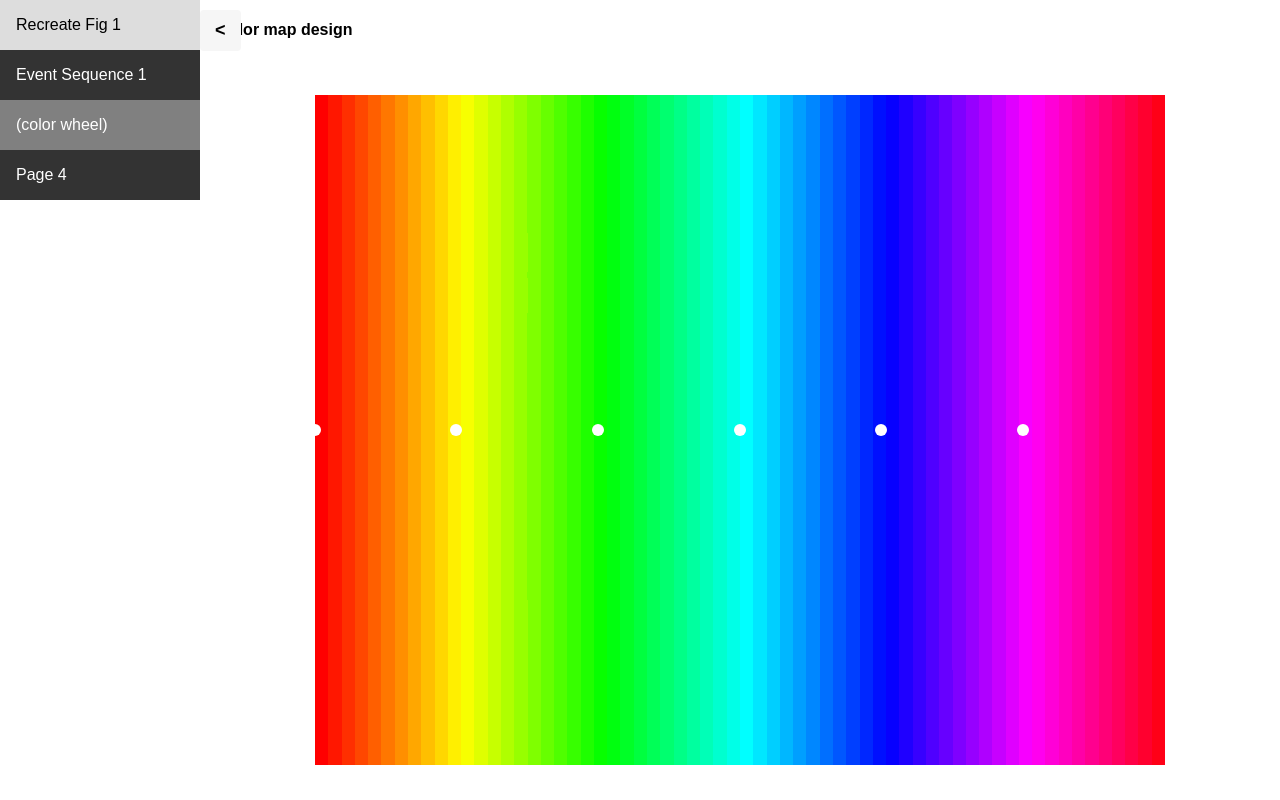
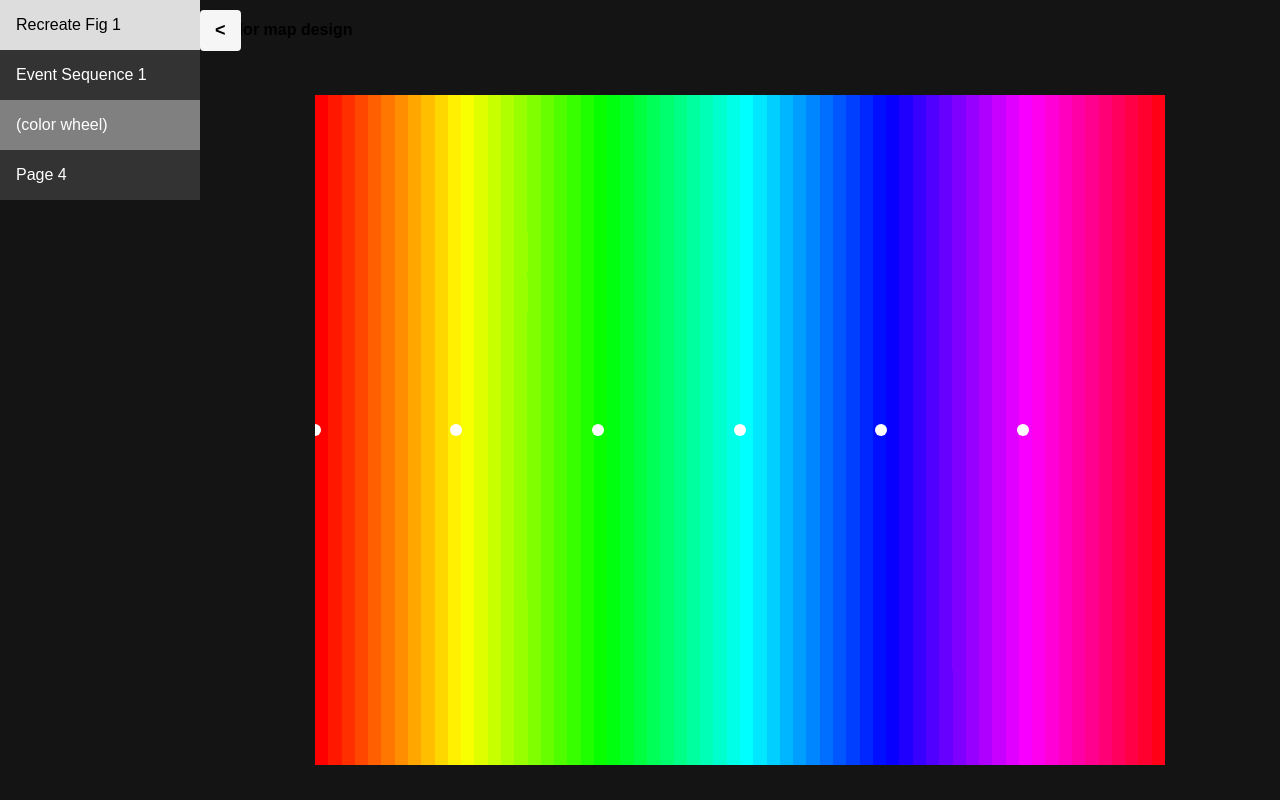
Before and after one commit to kwsrepository/SpendingModeVis-Visualizing-Spending-Patterns-In-Bank-Transactions, a Vue app: page /page3 in a window 1280 px wide. Built offline with nearby package versions, Linux system fonts and the light colour scheme.

Commit message:
默认黑暗模式，字符串映射改为单字符，相似序列list中排除原序列

```diff
--- a/src/assets/global.css
+++ b/src/assets/global.css
@@ -77,11 +77,11 @@ svg {
 }
 
 :root {
-    --text-color: #606266;
-    --bg-color: #ffffff;
-    --scrollbar-color: #CDCDCD;
-    --scrollbar-hover-color: #C7C9CC;
-    --month-header-color: #F5F7FA;
+    --text-color: #CFD3DC;
+    --bg-color: #141414;
+    --scrollbar-color: #A3A6AD;
+    --scrollbar-hover-color: #E5EAF3;
+    --month-header-color: #555555;
 }
 
 .text-style, .similar-sequences, .tree-node-text, .year-label  {
--- a/src/components/topSimilarList.vue
+++ b/src/components/topSimilarList.vue
@@ -25,9 +25,9 @@ export default {
   methods: {
     renderSequence(sequence) {
       let result = '';
-      for (let i = 0; i < sequence.length; i += 2) {
-        const pair = sequence.substr(i, 2);
-        const color = colorMappingNew[pair] || 'transparent';
+      for (let i = 0; i < sequence.length; i++) {
+        const char = sequence[i];
+        const color = colorMappingNew[char] || 'transparent';
         result += `<span style="display: inline-block; width: 15px; height: 18px; background-color: ${color}; margin-right: .1px;"></span>`;
       }
       return result;
--- a/src/services/StringMapping.js
+++ b/src/services/StringMapping.js
@@ -1,39 +1,39 @@
-export const categoryMapping = {
-  'Daily expenses and consumption': 'A',
-  'Financial management and transfers': 'B',
-  'Housing and facilities': 'C',
-  'Income and investments': 'D',
-  'Insurance and Health': 'E',
-  'Other miscellaneous': 'F'
-};
+// export const categoryMapping = {
+//   'Daily expenses and consumption': '5',
+//   'Financial management and transfers': '6',
+//   'Housing and facilities': '7',
+//   'Income and investments': '8',
+//   'Insurance and Health': '9',
+//   'Other miscellaneous': '0'
+// };
 
 export const subCategoryMapping = {
-  'Groceries': '1',
-  'Entertainment': '2',
-  'Amazon': '3',
-  'Dine Out': '4',
-  'Travel': '5',
-  'Fitness': '6',
-  'Food Shopping': '7',
-  'Clothes': '8',
-  'Savings': '1',
-  'Bills': '2',
-  'Cash': '3',
-  'Account transfer': '4',
-  'Home Improvement': '1',
-  'Hotels': '2',
-  'Services/Home Improvement': '3',
-  'Mortgage': '4',
-  'Rent': '5',
-  'Investment': '1',
-  'Supplementary Income': '2',
-  'Travel Reimbursement': '3',
-  'Safety Deposit Return': '4',
-  'Interest': '5',
-  'Paycheck': '6',
-  'Purchase of uk.eg.org': '7',
-  'Insurance': '1',
-  'Health': '2',
+  'Groceries': 'A',
+  'Entertainment': 'B',
+  'Amazon': 'C',
+  'Dine Out': 'D',
+  'Travel': 'E',
+  'Fitness': 'F',
+  'Food Shopping': 'G',
+  'Clothes': 'H',
+  'Savings': 'I',
+  'Bills': 'J',
+  'Cash': 'K',
+  'Account transfer': 'L',
+  'Home Improvement': 'M',
+  'Hotels': 'N',
+  'Services/Home Improvement': 'O',
+  'Mortgage': 'P',
+  'Rent': 'Q',
+  'Investment': 'R',
+  'Supplementary Income': 'S',
+  'Travel Reimbursement': 'T',
+  'Safety Deposit Return': 'U',
+  'Interest': 'V',
+  'Paycheck': 'W',
+  'Purchase of uk.eg.org': 'X',
+  'Insurance': 'Y',
+  'Health': 'Z',
   'Others': '1',
   'Null': '2',
   'Services': '3',
--- a/src/services/colorMapping.js
+++ b/src/services/colorMapping.js
@@ -1,78 +1,120 @@
+//Daily expenses and consumption
+const color1 = "#FFF3C9";
+const color2 = "#FEE895";
+const color3 = "#FFDE5D";
+const color4 = "#FFD601";
+const color5 = "#D4B004";
+const color6 = "#A98C00";
+const color7 = "#957D01";
+const color8 = "#F3F6CB";
+
+//Financial management and transfers
+const color9 = "#C5E4D4";
+const color10 = "#91D2B2";
+const color11 = "#59BE92";
+const color12 = "#07B173";
+
+//Housing and facilities
+const color13 = "#BEC4E3";
+const color14 = "#8A9ACE";
+const color15 = "#5576BC";
+const color16 = "#0F5CAC";
+const color17 = "#114B94";
+
+//Income and investments
+const color18 = "#FDCDBF";
+const color19 = "#F9A688";
+const color20 = "#F47C5A";
+const color21 = "#F14D31";
+const color22= "#C74029";
+const color23 = "#9F3118";
+const color24 = "#902711";
+
+//Insurance and Health
+const color25 = "#CEBFDE";
+const color26 = "#AE89BF";
+
+//Other miscellaneous
+const color27 = "#FEDCBC";
+const color28 = "#FDC38C";
+const color29 = "#F9A757";
+const color30 = "#F69520";
+
 //24色轮(红/紫交换)
 export const colorMap = {
-  //Daily expenses and consumption: #FF0000
-  "Groceries": "#FFF3C9",
-  "Entertainment": "#FEE895",
-  "Amazon": "#FFDE5D",
-  "Dine Out": "#FFD601",
-  "Travel": "#D4B004",
-  "Fitness": "#A98C00",
-  "Food Shopping": "#957D01",
-  "Clothes": "#F3F6CB",
-  //Financial management and transfers: #FFEF00
-  "Savings": "#C5E4D4",
-  "Bills": "#91D2B2",
-  "Cash": "#59BE92",
-  "Account transfer": "#07B173",
-  //Housing and facilities: #07FF00
-  "Home Improvement": "#BEC4E3",
-  "Hotels": "#8A9ACE",
-  "Services/Home Improvement": "#5576BC",
-  "Mortgage": "#0F5CAC",
-  "Rent": "#114B94",
-  //Income and investments: #00FFFF
-  "Investment": "#FDCDBF",
-  "Supplementary Income": "#F9A688",
-  "Travel Reimbursement": "#F47C5A",
-  "Safety Deposit Return": "#F14D31",
-  "Interest": "#C74029",
-  "Paycheck": "#9F3118",
-  "Purchase of uk.eg.org": "#902711",
-  //Insurance and Health: #000FFF
-  "Insurance": "#CEBFDE",
-  "Health": "#AE89BF",
-  //Other miscellaneous: #F700FF
-  "Others": "#FEDCBC",
-  "Null": "#FDC38C",
-  "Services": "#F9A757",
-  "Other Shopping": "#F69520",
+  //Daily expenses and consumption
+  "Groceries": color1,
+  "Entertainment": color2,
+  "Amazon": color3,
+  "Dine Out": color4,
+  "Travel": color5,
+  "Fitness": color6,
+  "Food Shopping": color7,
+  "Clothes": color8,
+  //Financial management and transfers
+  "Savings": color9,
+  "Bills": color10,
+  "Cash": color11,
+  "Account transfer": color12,
+  //Housing and facilities
+  "Home Improvement": color13,
+  "Hotels": color14,
+  "Services/Home Improvement": color15,
+  "Mortgage": color16,
+  "Rent": color17,
+  //Income and investments
+  "Investment": color18,
+  "Supplementary Income": color19,
+  "Travel Reimbursement": color20,
+  "Safety Deposit Return": color21,
+  "Interest": color22,
+  "Paycheck": color23,
+  "Purchase of uk.eg.org": color24,
+  //Insurance and Health
+  "Insurance": color25,
+  "Health": color26,
+  //Other miscellaneous
+  "Others": color27,
+  "Null": color28,
+  "Services": color29,
+  "Other Shopping": color30,
 };
 
 export const colorMappingNew = {
   //Daily expenses and consumption
-  "A1": "#FFF3C9",
-  "A2": "#FEE895",
-  "A3": "#FFDE5D",
-  "A4": "#FFD601",
-  "A5": "#D4B004",
-  "A6": "#A98C00",
-  "A7": "#957D01",
-  "A8": "#F3F6CB",
+  "A": color1,
+  "B": color2,
+  "C": color3,
+  "D": color4,
+  "E": color5,
+  "F": color6,
+  "G": color7,
+  "H": color8,
   //Financial management and transfers
-  "B1": "#C5E4D4",
-  "B2": "#91D2B2",
-  "B3": "#59BE92",
-  "B4": "#07B173",
+  "I": color9,
+  "J": color10,
+  "K": color11,
+  "L": color12,
   //Housing and facilities
-  "C1": "#BEC4E3",
-  "C2": "#8A9ACE",
-  "C3": "#5576BC",
-  "C4": "#0F5CAC",
-  "C5": "#114B94",
+  "M": color13,
+  "N": color14,
+  "O": color15,
+  "P": color16,
+  "Q": color17,
   //Income and investments
-  "D1": "#FDCDBF",
-  "D2": "#F9A688",
-  "D3": "#F47C5A",
-  "D4": "#F14D31",
-  "D5": "#C74029",
-  "D6": "#9F3118",
-  "D7": "#902711",
+  "R": color18,
+  "S": color19,
+  "T": color20,
+  "U": color21,
+  "V": color22,
+  "W": color23,
+  "X": color24,
   //Insurance and Health
-  "E1": "#CEBFDE",
-  "E2": "#AE89BF",
+  "Y": color25,
+  "Z": color26,
   //Other miscellaneous
-  "F1": "#FEDCBC",
-  "F2": "#FDC38C",
-  "F3": "#F9A757",
-  "F4": "#F69520",
+  "1": color27,
+  "2": color28,
+  "3": color29,
+  "4": color30,
 };
--- a/src/services/sequenceSimilarity.js
+++ b/src/services/sequenceSimilarity.js
@@ -146,17 +146,23 @@ function calculateSimilarity(sequence1, sequence2, algorithm) {
     throw new Error(`Unknown algorithm: ${algorithm}`);
   }
 
-  const maxLength = Math.max(sequence1.length, sequence2.length);
-  return (1 - distance / maxLength) * 100;
+  // const maxLength = Math.max(sequence1.length, sequence2.length);
+  // return (1 - distance / maxLength) * 100;
+  const length = sequence1.length;
+  // console.log('original sequence length:', length);
+  // console.log('original sequence:', sequence1);
+  return (1-distance/length)*100;
 }
 
 // 找出与指定序列最相似的十个序列
 export function findTopSimilarSequences(targetSequence, allSequences, algorithm = 'levenshtein', topN = 10) {
-  const similarities = allSequences.map(seq => ({
-    date: seq.date,
-    sequence: seq.sequence,
-    similarity: calculateSimilarity(targetSequence, seq.sequence, algorithm)
-  }));
+  const similarities = allSequences
+    .filter(seq => seq.sequence !== targetSequence) // 过滤掉自身序列
+    .map(seq => ({
+      date: seq.date,
+      sequence: seq.sequence,
+      similarity: calculateSimilarity(targetSequence, seq.sequence, algorithm)
+    }));
 
   similarities.sort((a, b) => b.similarity - a.similarity);
 
--- a/src/visualizations/eventSequence.js
+++ b/src/visualizations/eventSequence.js
@@ -1,6 +1,6 @@
 import * as d3 from 'd3';
 import { colorMap } from '@/services/colorMapping';
-import { categoryMapping, subCategoryMapping } from '@/services/StringMapping';
+import { subCategoryMapping } from '@/services/StringMapping';
 
 export function EventSequenceChart(data, worksheet, showAllDates = false, selectedCategories = new Set()) {
   //console.log("EventSequenceChart data:", data);
@@ -40,13 +40,11 @@ export function EventSequenceChart(data, worksheet, showAllDates = false, select
       }
     }
 
-    const category = d["Category"] ? d["Category"].trim() : 'Null';
     const subCategory = d["subCategory"] ? d["subCategory"].trim() : 'Null';
     const transactionNumber = d["Transaction Number"] ? d["Transaction Number"] : 0;
 
     return {
       date: formattedDate,
-      category: category,
       subCategory: subCategory,
       transactionNumber: transactionNumber
     };
@@ -125,7 +123,7 @@ export function EventSequenceChart(data, worksheet, showAllDates = false, select
       index++; // 增加 index 以确保年份文本占据整行
     }
 
-    const dayOfWeek = new Date(date).toLocaleDateString('en-US', { weekday: 'long' }).substring(0, 3);
+    const dayOfWeek = new Date(date).toLocaleDateString('en-US', { weekday: 'long' }).substring(0, 2);
 
     const g = svg.append("g")
       .attr("transform", `translate(0, ${index * dayHeight})`);
@@ -135,12 +133,14 @@ export function EventSequenceChart(data, worksheet, showAllDates = false, select
 
       transactions.sort((b, a) => a.transactionNumber - b.transactionNumber);
 
-      // 将每个交易的类别拼接成字符串
+      // 将每个交易的子类别拼接成字符串
       let sequence = transactions.map(t => {
-        const categoryCode = categoryMapping[t.category] || 'X';
         const subCategoryCode = subCategoryMapping[t.subCategory] || '0';
-        return `${categoryCode}${subCategoryCode}`;
+        return `${subCategoryCode}`;
       }).join("");
+
+      // console.log(`Date: ${date}, Sequence: ${sequence}`);
+
       dailySequences[date] = sequence;
 
       g.selectAll("rect")
```
Also changed, not shown: src/components/MonthView.vue (+30 -1 lines), src/views/Page2.vue (+15 -13 lines).
